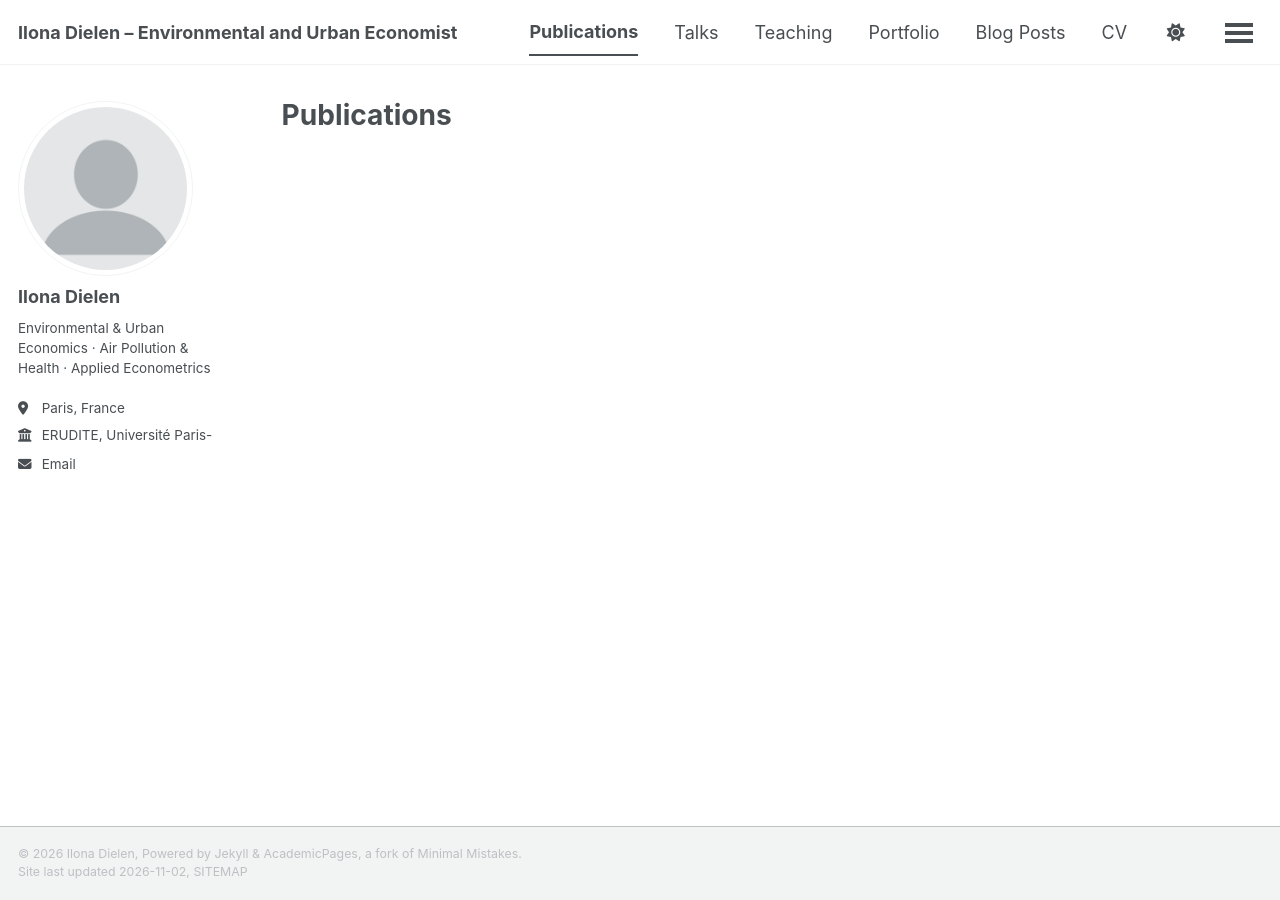
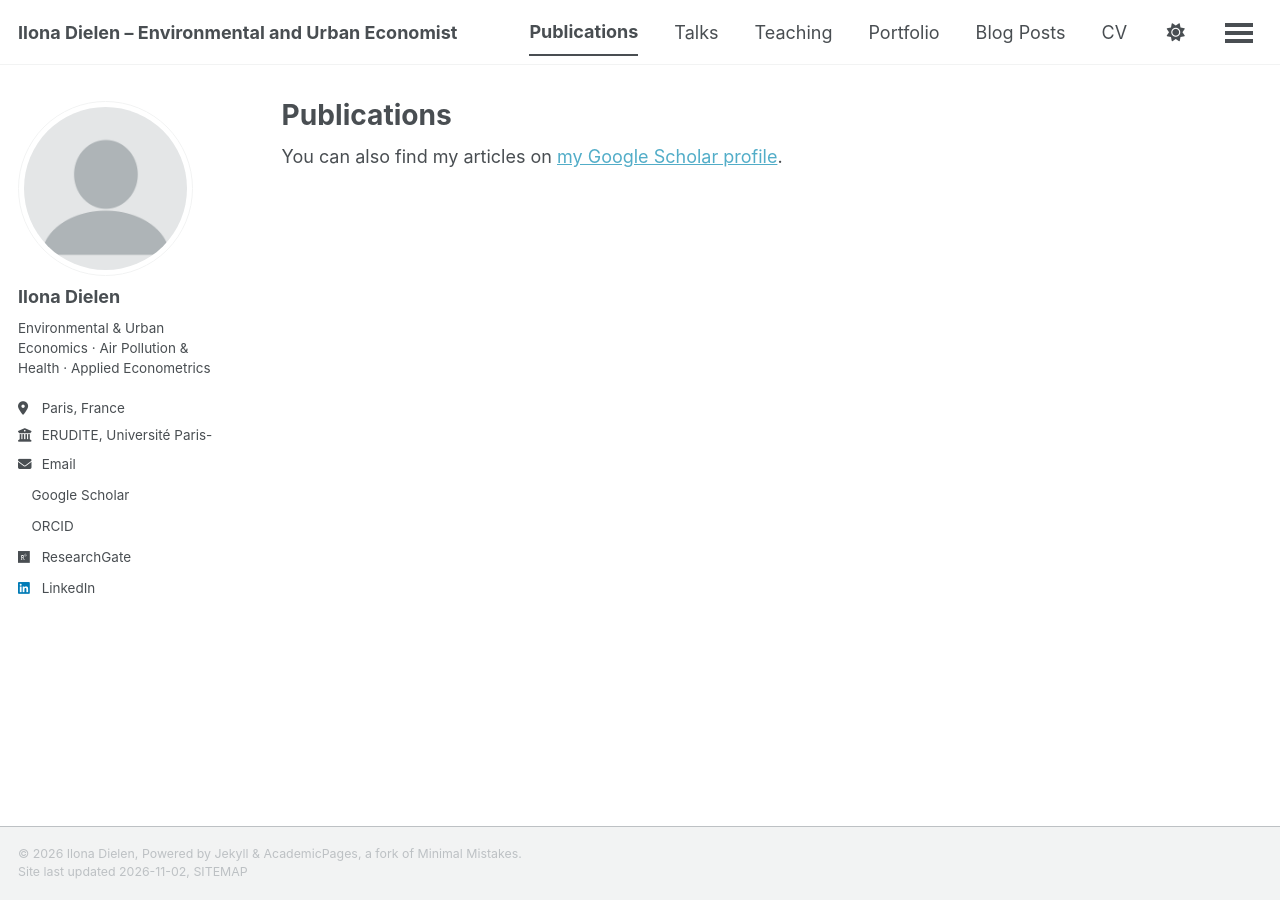
Before and after one commit to ilonadielen/ilonadielen.github.io, a Jekyll site: the page built from _pages/publications.html, in a window 1280 px wide. Built offline with Jekyll 4.4.1, drawn with Linux system fonts in a browser that asks for light colours; a script bundle is joined from its source files by our own code; a style sheet for code colours, icons or effects is not loaded; part of the change alters nothing that is shown.

Commit message:
Update _config.yml

```diff
--- a/_config.yml
+++ b/_config.yml
@@ -34,14 +34,14 @@ author:
   # Academic websites
   academia         : # URL
   arxiv            : # URL - Update with the correct link to your profile
-  googlescholar    : # URL - à compléter si tu as un profil Google Scholar
+  googlescholar    : "https://scholar.google.com/citations?user=KTJk-2UAAAAJ&hl=fr"
   inspire-hep      : # URL
   impactstory      : # URL
-  orcid            : # URL - à compléter, ex: "https://orcid.org/0000-0000-0000-0000"
+  orcid            : "https://orcid.org/0009-0005-4444-2710"
   semantic         : # URL
   ssrn             : # URL
   pubmed           : # URL
-  researchgate     : # URL
+  researchgate     : "https://www.researchgate.net/profile/Ilona-Dielen"
   scopus           : # URL
   zotero           : # URL
 
@@ -65,7 +65,7 @@ author:
   keybase          : # Username
   instagram        : # Username
   lastfm           : # Username
-  linkedin         : # Username - à compléter, la partie après linkedin.com/in/
+  linkedin         : "https://fr.linkedin.com/in/ilona-dielen"
   mastodon         : # URL
   medium           : # URL
   pinterest        : # Username
```
